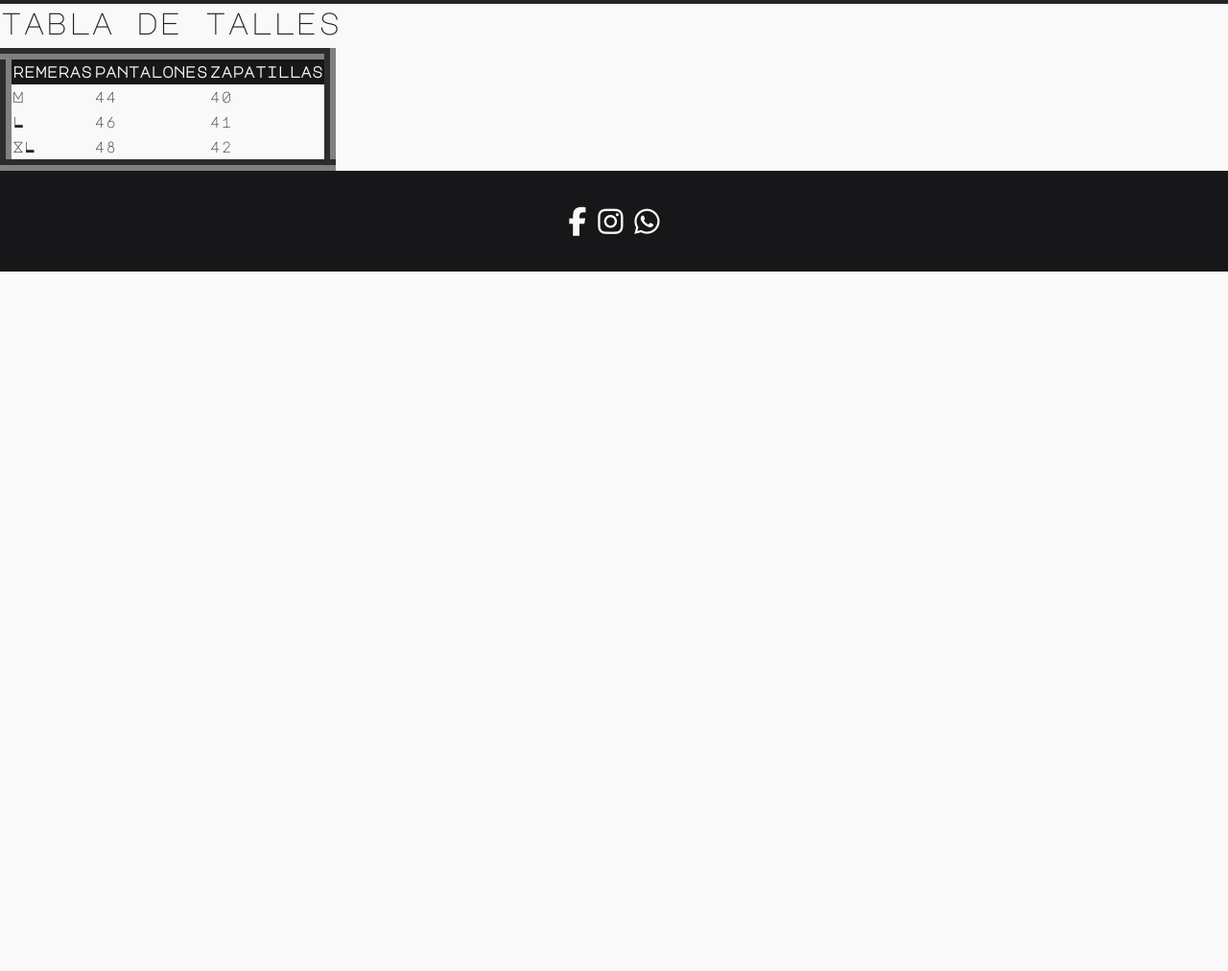
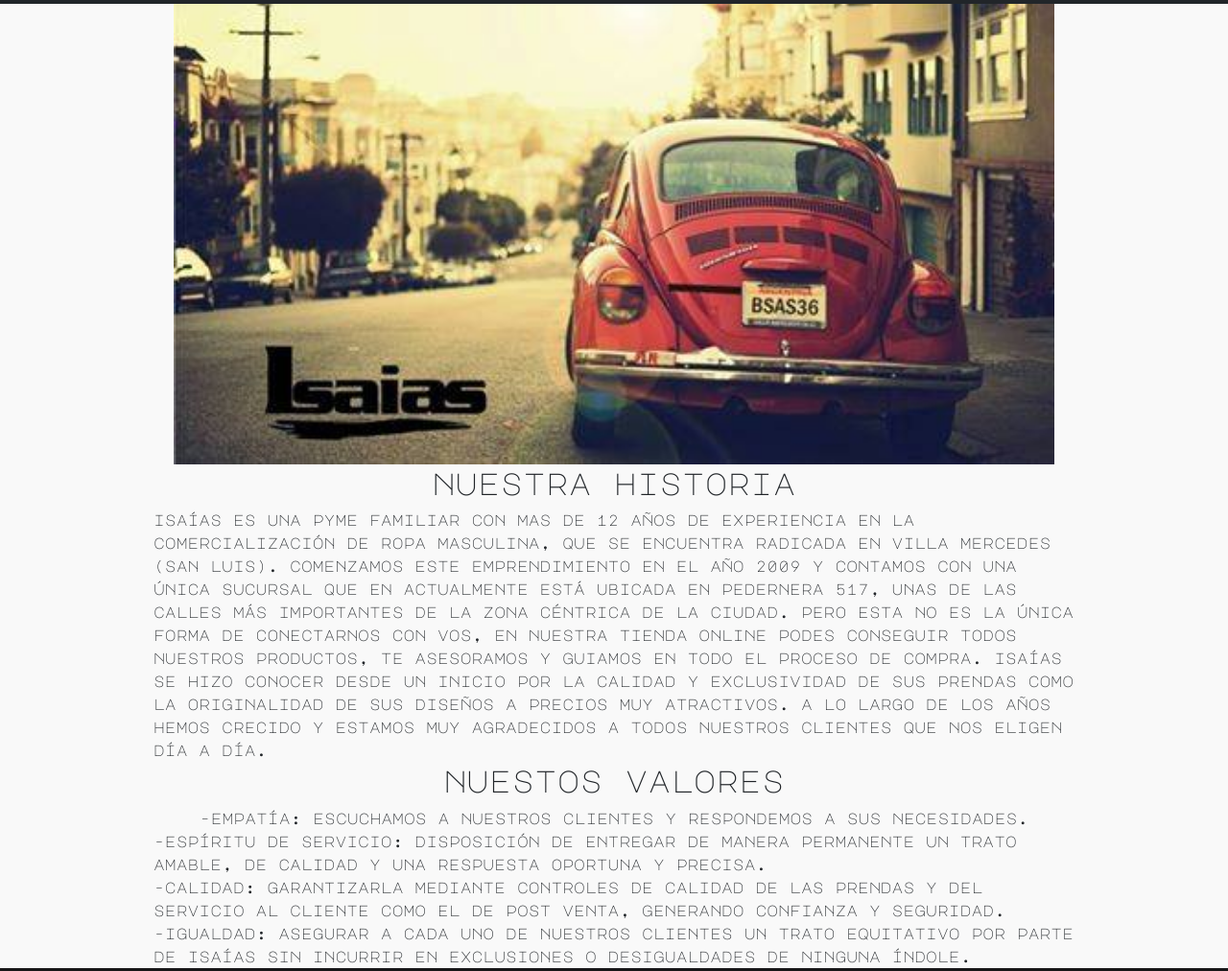
Before and after one commit to dperucca/coderhouse, a website: page paginas/talles.html in a window 1280 px wide. Shown: the part 273-1285 px from the top of the page at 96% size. Before the commit the page ends 800 px from the top, so only its background shows below. Drawn offline with nearby package versions, Linux system fonts and the light colour scheme.

Commit message:
commit woto

```diff
--- a/paginas/talles.html
+++ b/paginas/talles.html
@@ -52,37 +52,28 @@
         </nav>
     </header>
 
-    <main>
-
-        <h2>tabla de talles</h2>
-        <table border ="12">
-
-            <tr>
-                <th>remeras</th>
-                <th>pantalones</th>
-                <th>zapatillas</th>
-            </tr>
-
-            <tr>
-                <td>M</td>
-                <td>44</td>
-                <td>40</td>
-            </tr>
-
-            <tr>
-                <td>L</td>
-                <td>46</td>
-                <td>41</td>
-            </tr>
-
-            <tr>
-                <td>XL</td>
-                <td>48</td>
-                <td>42</td>
-            </tr>
-
-        </table>
-
+    <main class="QuienesSomos">
+        <img src="../imagenes/portadaQSomos.jpg" alt="img isaias">
+        <h2>nuestra historia</h2>
+        <div>
+            isaías es una pyme familiar con mas de 12 años de experiencia en la comercialización de ropa masculina, que se encuentra radicada en villa mercedes (san luis).
+            comenzamos este emprendimiento en el año 2009 y contamos con una única sucursal que en actualmente está ubicada en pedernera 517, unas de las calles más importantes de la zona céntrica de la ciudad.
+            pero esta no es la única forma de conectarnos con vos, en nuestra tienda online podes conseguir todos nuestros productos, te asesoramos y guiamos en todo el proceso de compra.
+            isaías se hizo conocer desde un inicio por la calidad y exclusividad de sus prendas como la originalidad de sus diseños a precios muy atractivos.
+            a lo largo de los años hemos crecido y estamos muy agradecidos a todos nuestros clientes que nos eligen día a día.
+        </div>
+        <h2>nuestos valores</h2>
+        <div>
+            -empatía: escuchamos a nuestros clientes y respondemos a sus necesidades.
+        </div>
+        <div>
+            -espíritu de servicio: disposición de entregar de manera permanente un trato amable, de calidad y una respuesta oportuna y precisa.
+        </div>
+        <div>-calidad: garantizarla mediante controles de calidad de las prendas y del servicio al cliente como el de post venta, generando confianza y seguridad.
+        </div>
+        <div>
+            -igualdad: asegurar a cada uno de nuestros clientes un trato equitativo por parte de isaías sin incurrir en exclusiones o desigualdades de ninguna índole.
+        </div>
     </main>
 
     <footer>
--- a/sass/main.scss
+++ b/sass/main.scss
@@ -117,10 +117,17 @@
     text-align: center;
   }
 }
+.QuienesSomos {
+  display: flex;
+  flex-direction: column;
+  flex-wrap: wrap;
+  align-items: center;
+  margin: auto 10rem;
+}
 
-th {
-  color: #f9f9f9;
-  background-color: #171618;
+.QuienesSomos img{
+  height: 30rem;
+  width: auto;
 }
 
 footer {
```
Also changed, not shown: estilos/style.css, imagenes/portadaQSomos.jpg (added).
